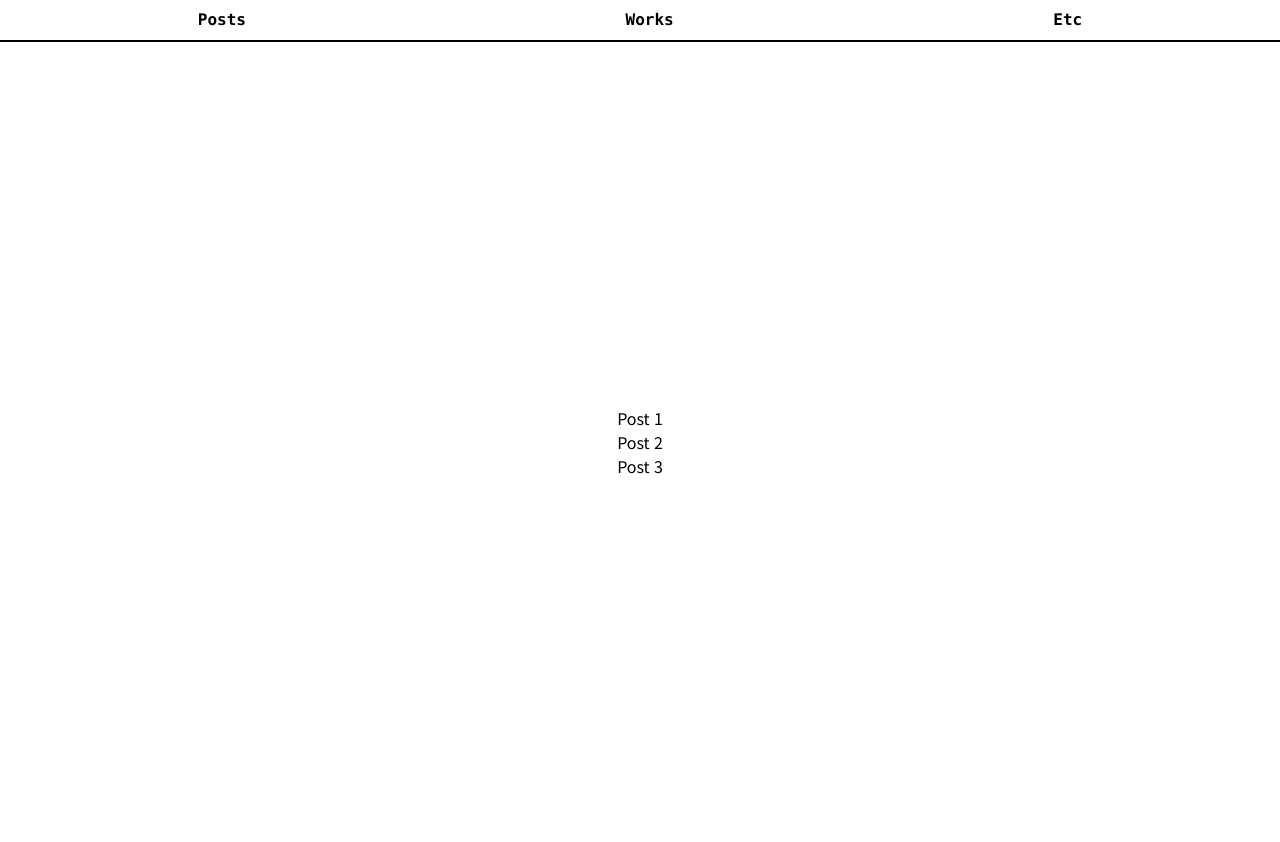
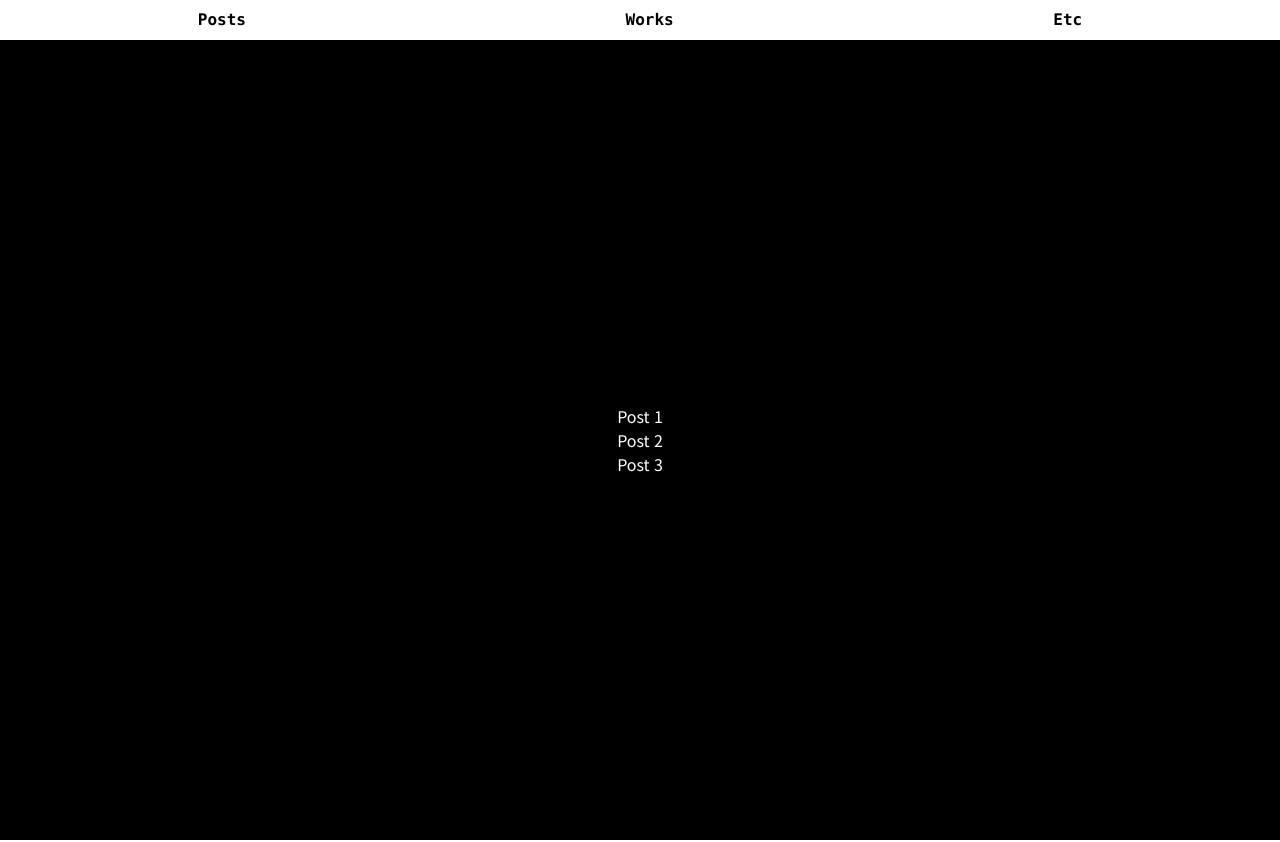
Before and after one commit to pseudopool/taiscookie, a Next.js app: page /posts in a window 1280 px wide. Built offline with nearby package versions, Linux system fonts and the light colour scheme.

Commit message:
style: set default color theme

```diff
--- a/src/app/layout.tsx
+++ b/src/app/layout.tsx
@@ -19,7 +19,7 @@ export default function RootLayout({
     <html lang="ko">
       <body className={noto_sans_kr.className}>
         <Navigator />
-        <main className="flex min-h-screen items-center justify-center">
+        <main className="flex min-h-screen items-center justify-center bg-black text-white">
           {children}
         </main>
       </body>
--- a/src/app/page.tsx
+++ b/src/app/page.tsx
@@ -8,7 +8,7 @@ export default function Home() {
         alt="Tai seating on a cloud with a laptop and two dogs."
         width={200}
         height={200}
-        className="rounded"
+        className="rounded select-none"
       />
     </article>
   );
--- a/src/components/navigator.tsx
+++ b/src/components/navigator.tsx
@@ -2,7 +2,7 @@ import Link from "next/link";
 
 const Navigator = () => {
   return (
-    <nav className="p-2 sticky top-0 border-b-2 border-black">
+    <nav className="p-2 sticky top-0">
       <ul className="flex w-full items-center justify-around font-mono font-semibold">
         <li>
           <Link href="/posts">Posts</Link>
```
